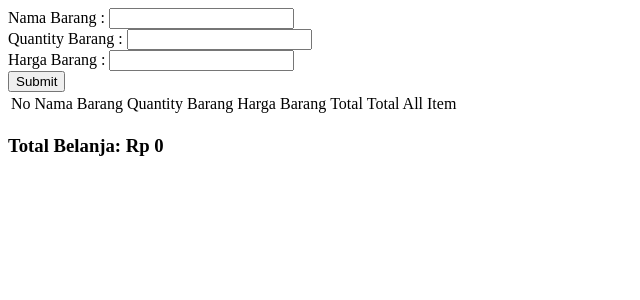
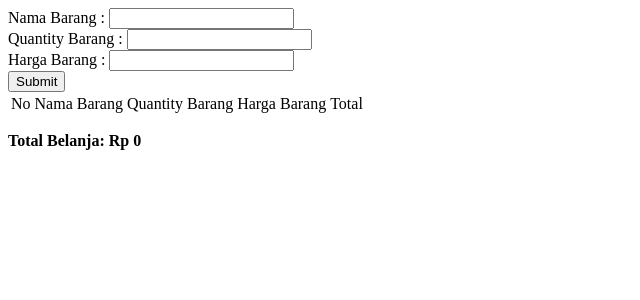
Before and after one commit to Excellent-Echo/kasir-app, a React (Create React App) app: page / in a window 1280 px wide. Shown: the top 300 px of the page, without its empty margins (0-640 px from the left). Built offline with nearby package versions, Linux system fonts and the light colour scheme.

Commit message:
release 5 done

```diff
--- a/src/components/DisplayListItem.jsx
+++ b/src/components/DisplayListItem.jsx
@@ -19,9 +19,6 @@ const DisplayListItem = ({orderList}) => {
                     </td>
                     <td>
                         Total
-                    </td>
-                    <td>
-                        Total All Item
                     </td>
                 </thead>
 
--- a/src/components/TotalAllItem.jsx
+++ b/src/components/TotalAllItem.jsx
@@ -6,7 +6,7 @@ const TotalAllItem = ({ orderTotal }) => {
     total + inputQuantityBarang * inputHargaBarang, TotalAllItem)
     return (
         <div className="total-belanja">
-            <h3>Total Belanja: Rp {TotalAllItem}</h3>
+            <b><p>Total Belanja: Rp {TotalAllItem}</p></b>
         </div>
     )
 }
```
